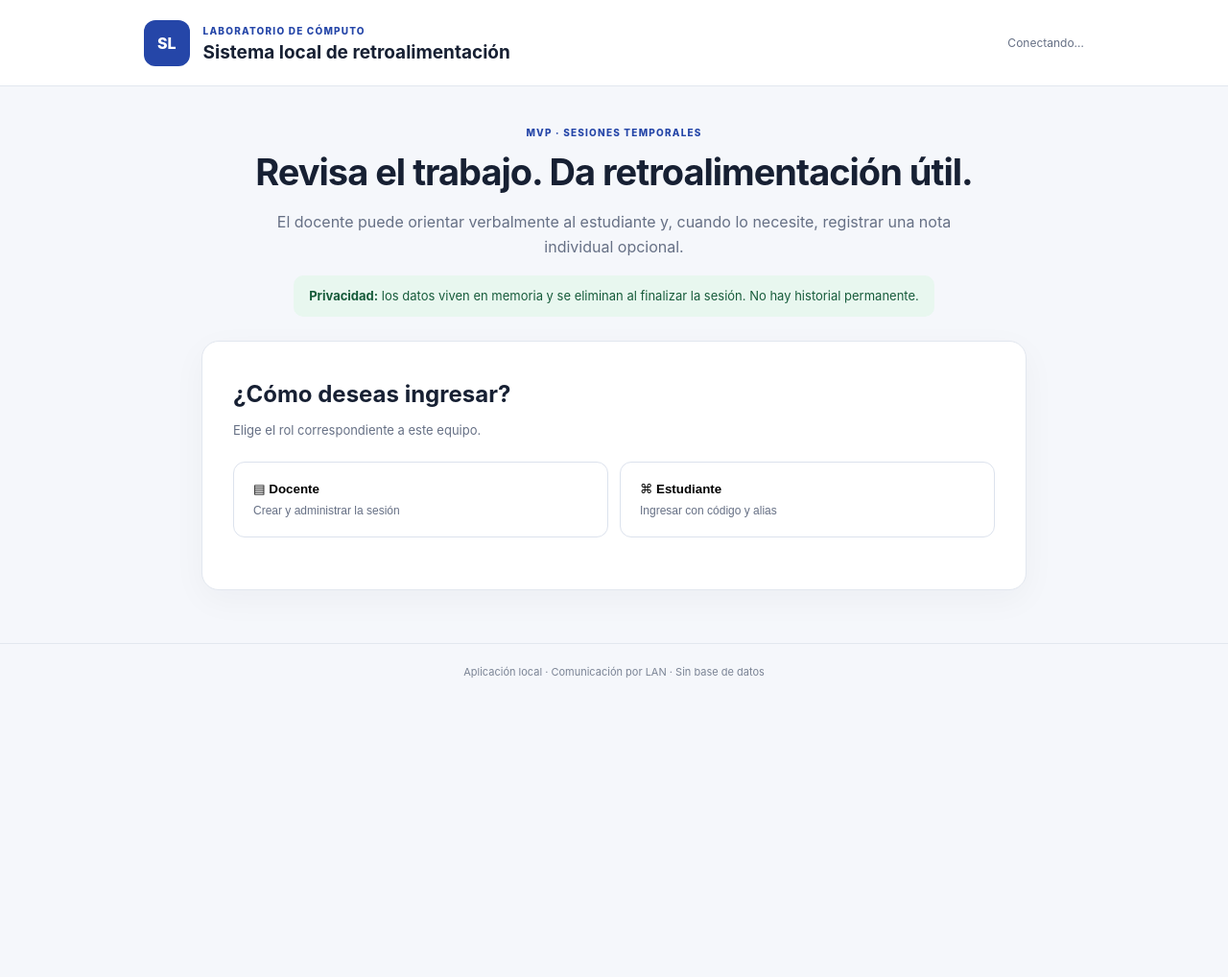
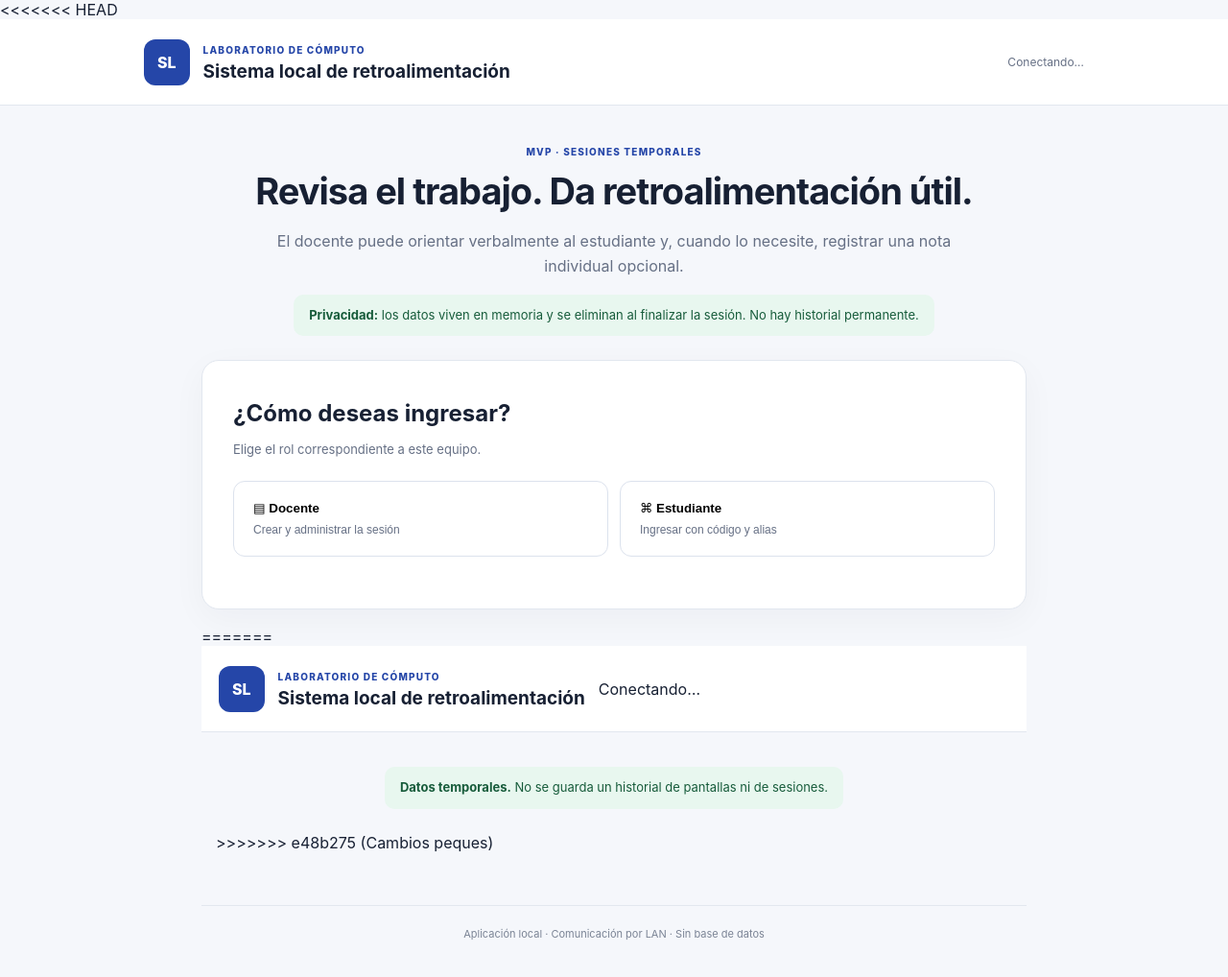
Before and after one commit to PhyroDude/PIIS, a website: page public/index.html in a window 1280 px wide. Shown: the whole page at 96% size. Before the commit the page ends 800 px from the top, so only its background shows below. Drawn offline with nearby package versions, Linux system fonts and the light colour scheme; no server answers.

Commit message:
Cambios peques

```diff
--- a/public/index.html
+++ b/public/index.html
@@ -10,6 +10,7 @@
   <script src="/app.js" defer></script>
 </head>
 <body>
+<<<<<<< HEAD
 <header><div class="mark">SL</div><div><small>LABORATORIO DE CÓMPUTO</small><h1>Sistema local de retroalimentación</h1></div><span id="connection" class="status">Conectando…</span></header>
 <main>
   <section class="intro"><small>MVP · SESIONES TEMPORALES</small><h2>Revisa el trabajo. Da retroalimentación útil.</h2><p>El docente puede orientar verbalmente al estudiante y, cuando lo necesite, registrar una nota individual opcional.</p><aside><b>Privacidad:</b> los datos viven en memoria y se eliminan al finalizar la sesión. No hay historial permanente.</aside></section>
@@ -20,6 +21,17 @@
     <form id="studentForm" class="hidden"><h3>Incorporarme a una sesión</h3><label for="code">Código de sesión</label><input id="code" maxlength="6" autocomplete="off" placeholder="Ej. 7KMP2A" required><label for="alias">Alias temporal</label><input id="alias" maxlength="32" autocomplete="off" placeholder="Ej. Estudiante 04" required><button class="primary">Ingresar a la sesión</button></form>
     <p id="message" role="status" aria-live="polite"></p>
   </section>
+=======
+  <header>
+    <div class="mark">SL</div>
+    <div><small>LABORATORIO DE CÓMPUTO</small><h1>Sistema local de retroalimentación</h1></div>
+    <span id="connection">Conectando…</span>
+  </header>
+  <main>
+    <section class="intro">
+      <aside><b>Datos temporales.</b> No se guarda un historial de pantallas ni de sesiones.</aside>
+    </section>
+>>>>>>> e48b275 (Cambios peques)
 
   <section id="teacherView" class="panel hidden">
     <small>PANEL DEL DOCENTE</small><h2>Sesión activa</h2>
```
